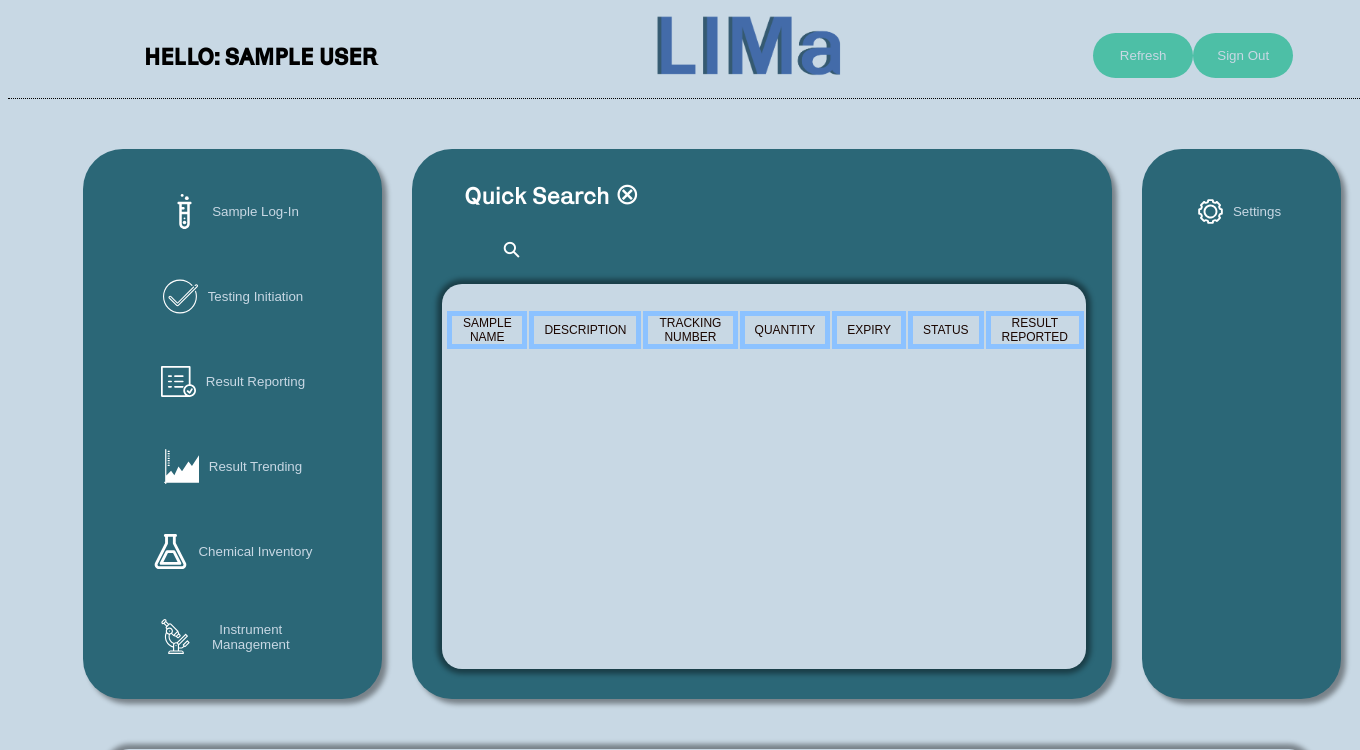
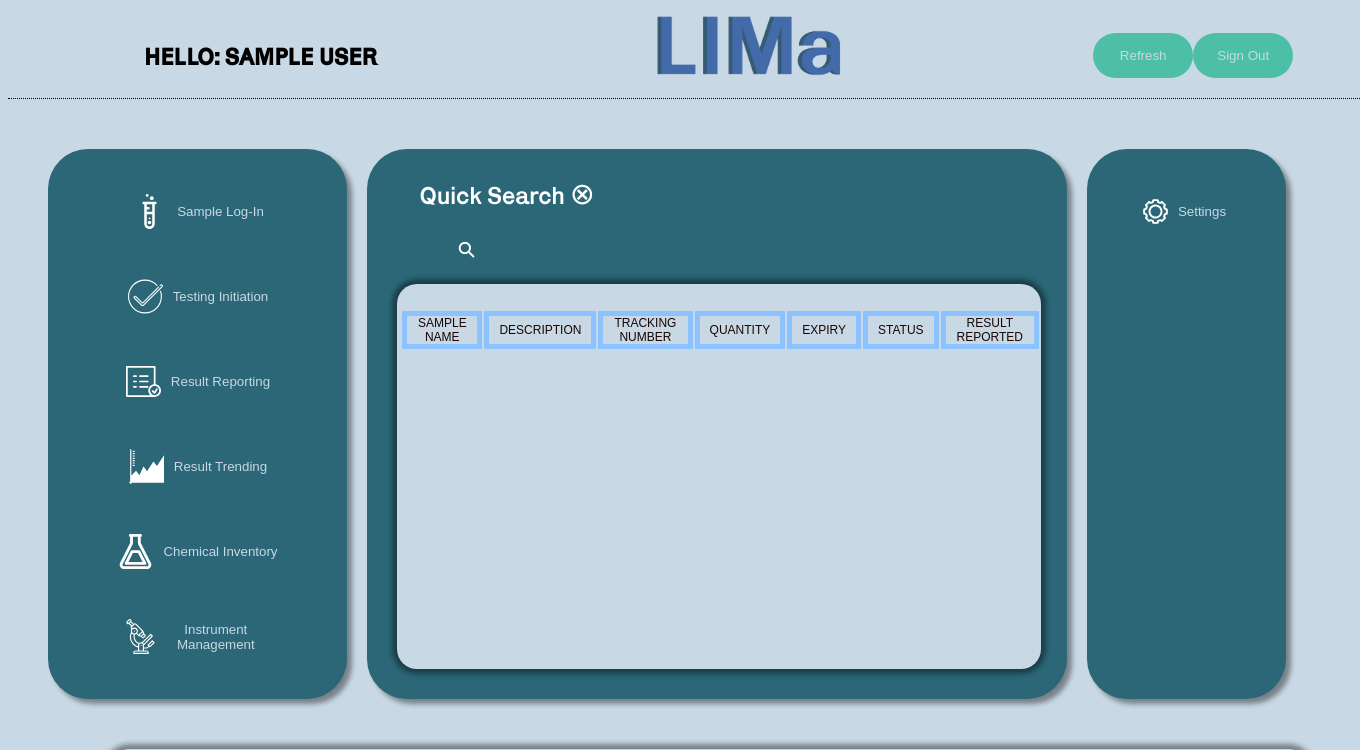
Before and after one commit to KyleSmartin98/LimaProduction, a Django app: page /home/ in a window 1360 px wide. Shown: the top 750 px of the page. Run offline with Django 3.2, Linux system fonts and the light colour scheme; a user stored in the database is signed in; data comes from the database, SQL or seed files in the repository; tables that the repository leaves empty hold one stand-in row (values such as "Sample post"); lists and menus that the app fills with data are empty; parts of the project's set-up code (start-up, migrations or seed data) failed here and were passed over.

Commit message:
Updated spacing for homepage

```diff
--- a/FreeLims/static/FreeLims/Style.css
+++ b/FreeLims/static/FreeLims/Style.css
@@ -300,7 +300,7 @@
     display: block;
     position: relative;
     margin-top: 50px;
-    margin-left: 75px;
+    margin-left: calc(0.05 * 100vh);
     background-color: #2b6777;
     box-shadow: 1px 1px 5px #555 inset;
     border-radius: 40px;
@@ -324,7 +324,7 @@
     min-width: 700px;
     height: 550px;
     margin-top: 50px;
-    margin-left: 30px;
+    margin-left: calc(0.025 * 100vh);
     -webkit-box-shadow: 5px 5px 5px rgba(0,0,0,0.4);
     -moz-box-shadow: 5px 5px 5px rgba(0,0,0,0.4);
 }
@@ -338,7 +338,7 @@
     min-width: 199px;
     height: 550px;
     margin-top: 50px;
-    margin-left: 30px;
+    margin-left: calc(0.025 * 100vh);
     margin-right: 0px;
     position: relative;
     padding: 0;
```
